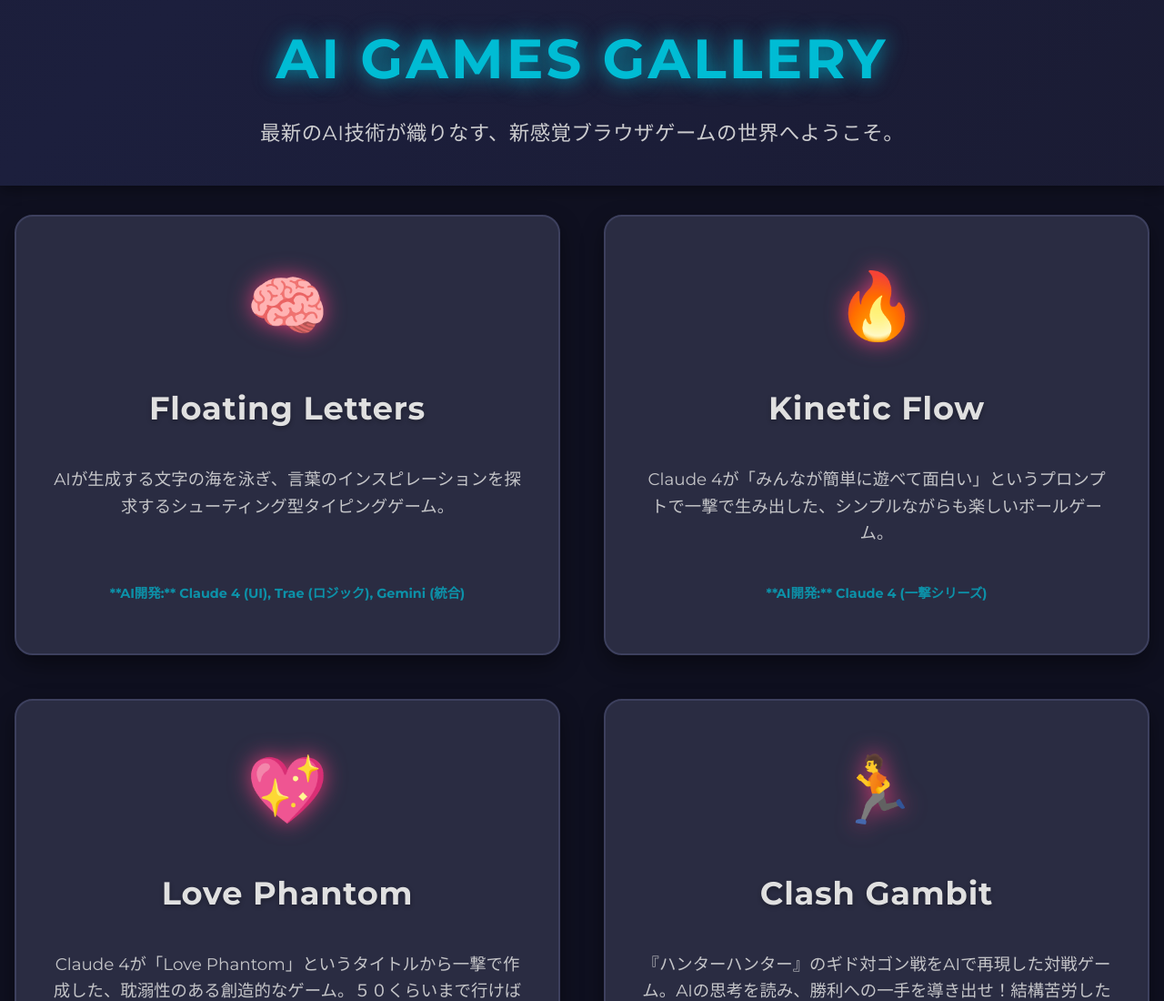
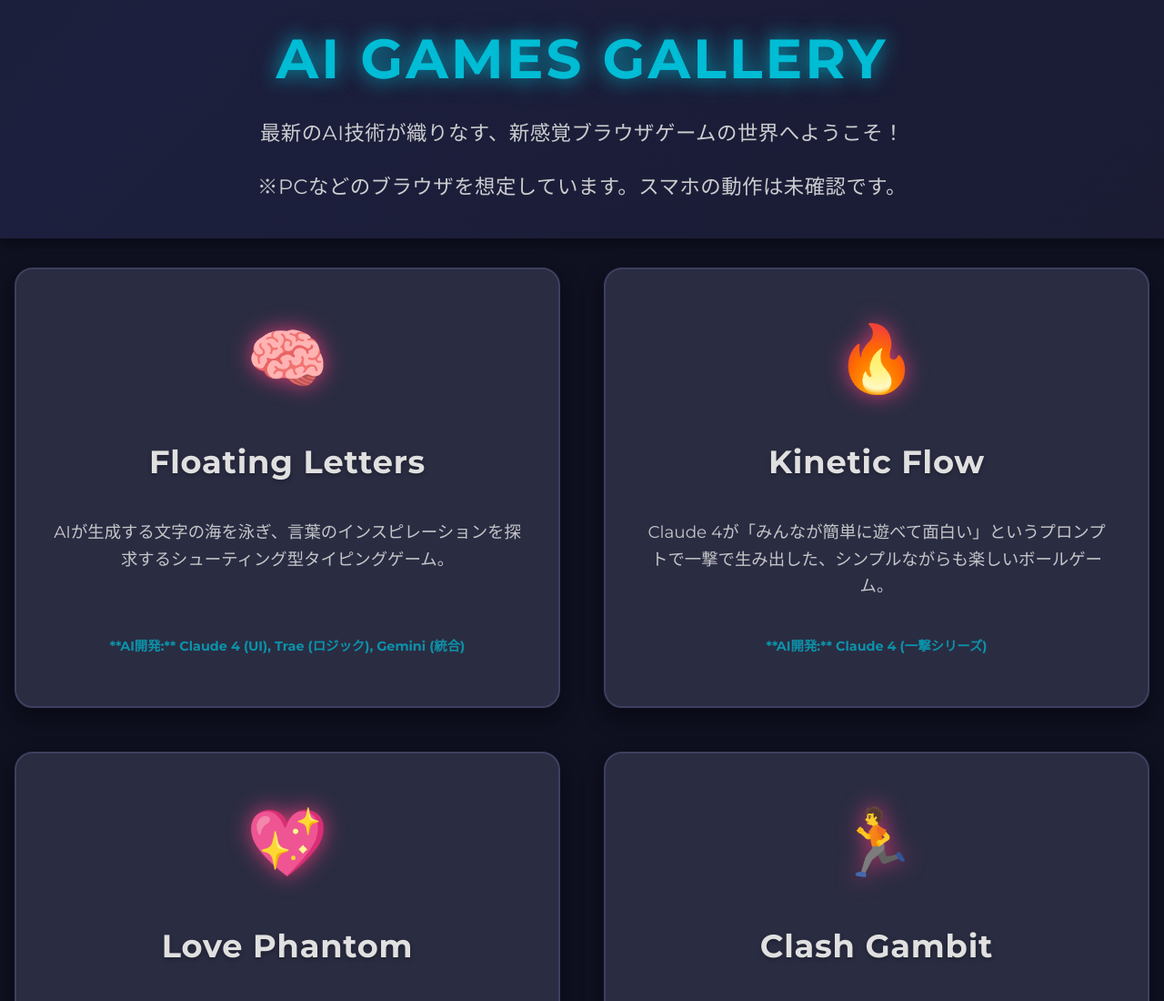
Before and after one commit to torusk/AIBrowserGames, a plain HTML site: page index.html in a window 1280 px wide. Shown: the top 1100 px of the page at 91% size. Drawn offline with Linux system fonts and the light colour scheme.

Commit message:
スマホ画面未確認の旨記載

```diff
--- a/index.html
+++ b/index.html
@@ -16,7 +16,8 @@
     <header>
       <div class="header-content">
         <h1>AI GAMES GALLERY</h1>
-        <p>最新のAI技術が織りなす、新感覚ブラウザゲームの世界へようこそ。</p>
+        <p>最新のAI技術が織りなす、新感覚ブラウザゲームの世界へようこそ！</p>
+        <p>※PCなどのブラウザを想定しています。スマホの動作は未確認です。</p>
       </div>
     </header>
 
```
